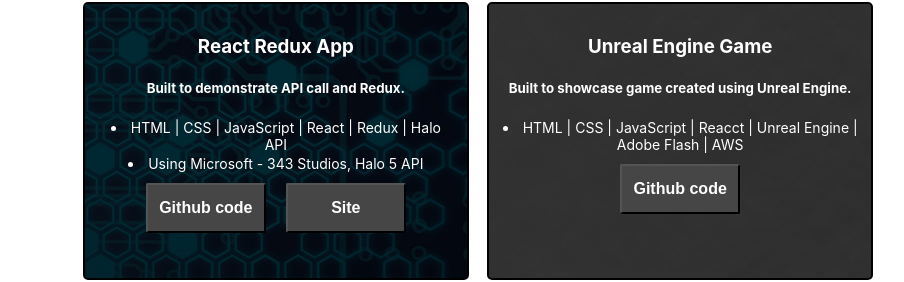
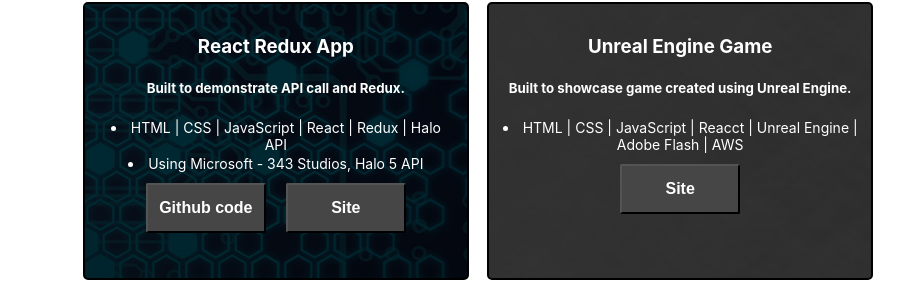
Before and after one commit to BenSolt/MyPortfolio, a React (Create React App) app in the folder portfolio/: page / in a window 1280 px wide. Shown: the part 801-1083 px from the top of the page, without its empty margins (162-1066 px from the left). Built offline with nearby package versions, Linux system fonts and the light colour scheme.

Commit message:
fixed button to say site

```diff
--- a/portfolio/src/components/home/Projects.js
+++ b/portfolio/src/components/home/Projects.js
@@ -83,7 +83,7 @@ export default function Projects() {
                     Built to showcase game created using Unreal Engine.
                     </h5>
                     <li className='bullet'>HTML | CSS | JavaScript | Reacct | Unreal Engine | Adobe Flash | AWS</li>
-                    <button class="btn2" onClick={UnrealGame}>Github code</button>
+                    <button class="btn2" onClick={UnrealGame}>Site</button>
                 </div>
 
                 <div className='projectGroa'>
```
